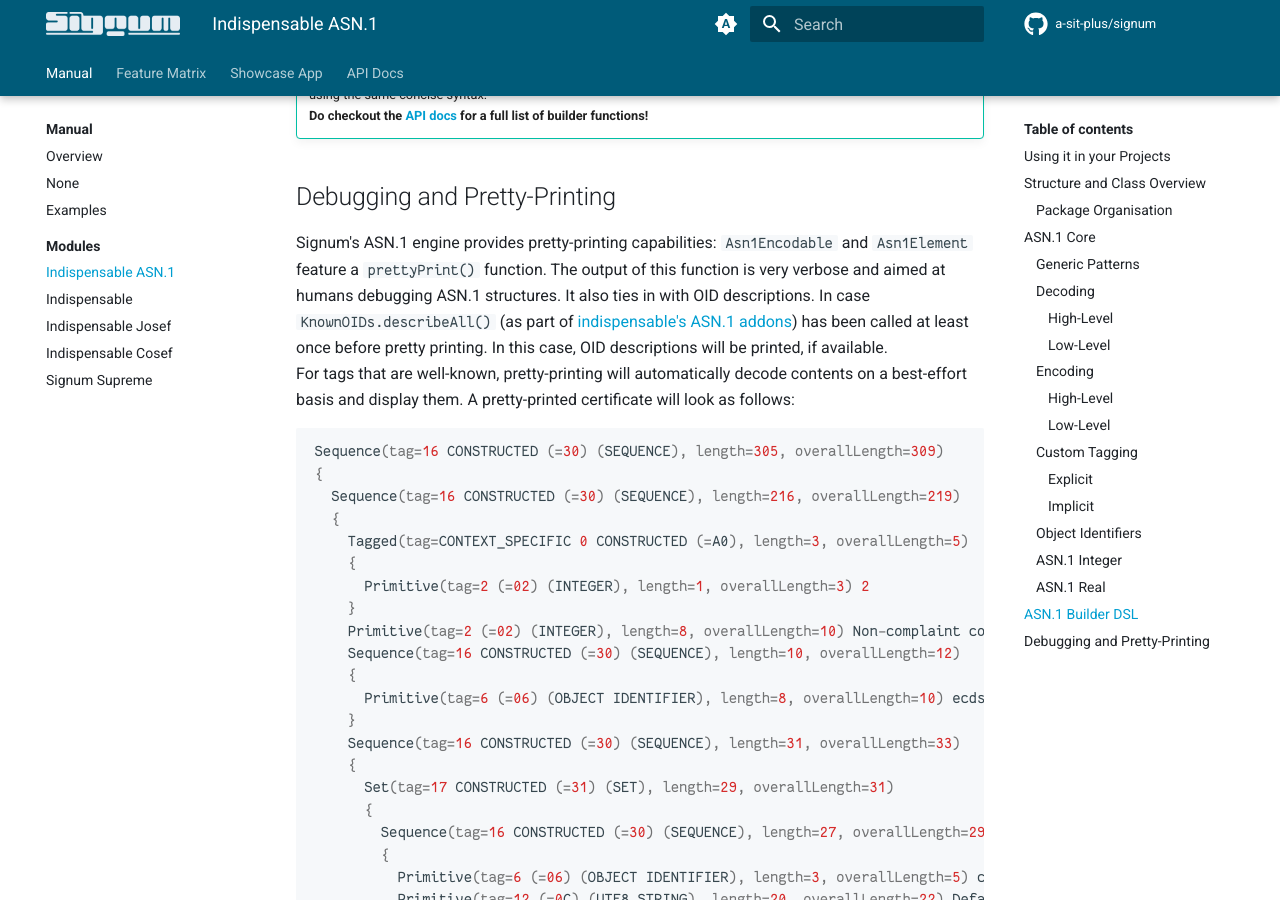
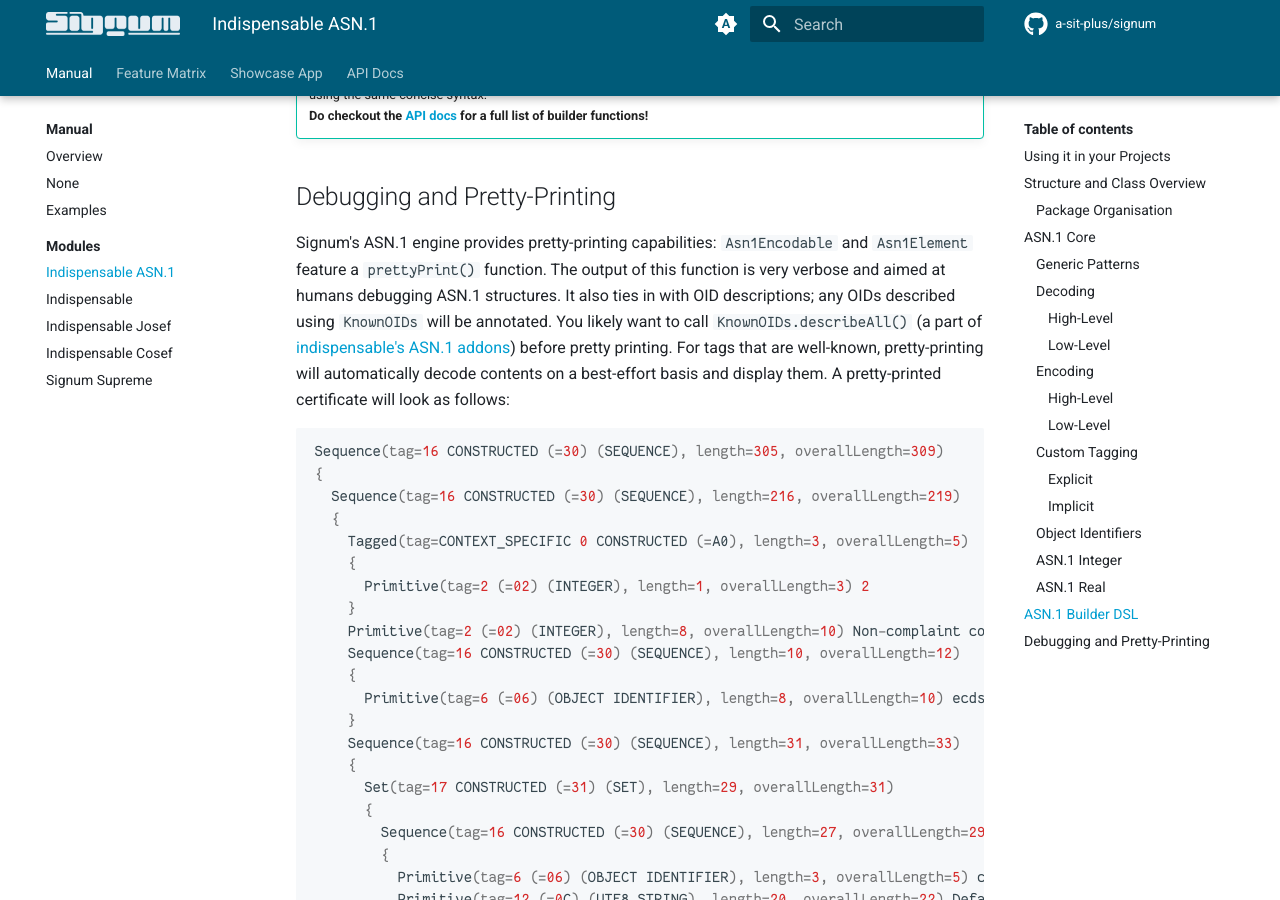
Before and after one commit to a-sit-plus/signum, an MkDocs documentation site: the page built from docs/docs/indispensable-asn1.md, in a window 1280 px wide and 900 px high, scrolled down 13986 px. Built offline with MkDocs 1.6.1 and Material for MkDocs 9.7.7, drawn with Linux system fonts in a browser that asks for light colours; comment, search, counter and statistics services are not loaded.

Commit message:
Update docs/docs/indispensable-asn1.md
Co-authored-by: Jakob Heher <jakob.heher@iaik.tugraz.at>

```diff
--- a/docs/docs/indispensable-asn1.md
+++ b/docs/docs/indispensable-asn1.md
@@ -426,8 +426,9 @@ ASN.1 primitive as-is.
 Signum's ASN.1 engine provides pretty-printing capabilities:
 `Asn1Encodable` and `Asn1Element` feature a `prettyPrint()` function.
 The output of this function is very verbose and aimed at humans debugging ASN.1 structures.
-It also ties in with OID descriptions.
-In case `KnownOIDs.describeAll()` (as part of [indispensable's ASN.1 addons](indispensable.md#notes-on-object-identifiers)) has been called at least once before pretty printing. In this case, OID descriptions will be printed, if available.
+It also ties in with OID descriptions;
+any OIDs described using `KnownOIDs` will be annotated.
+You likely want to call `KnownOIDs.describeAll()` (a part of [indispensable's ASN.1 addons](indispensable.md#notes-on-object-identifiers)) before pretty printing.
 For tags that are well-known, pretty-printing will automatically decode contents on a best-effort basis and display them.
 A pretty-printed certificate will look as follows:
 
```
